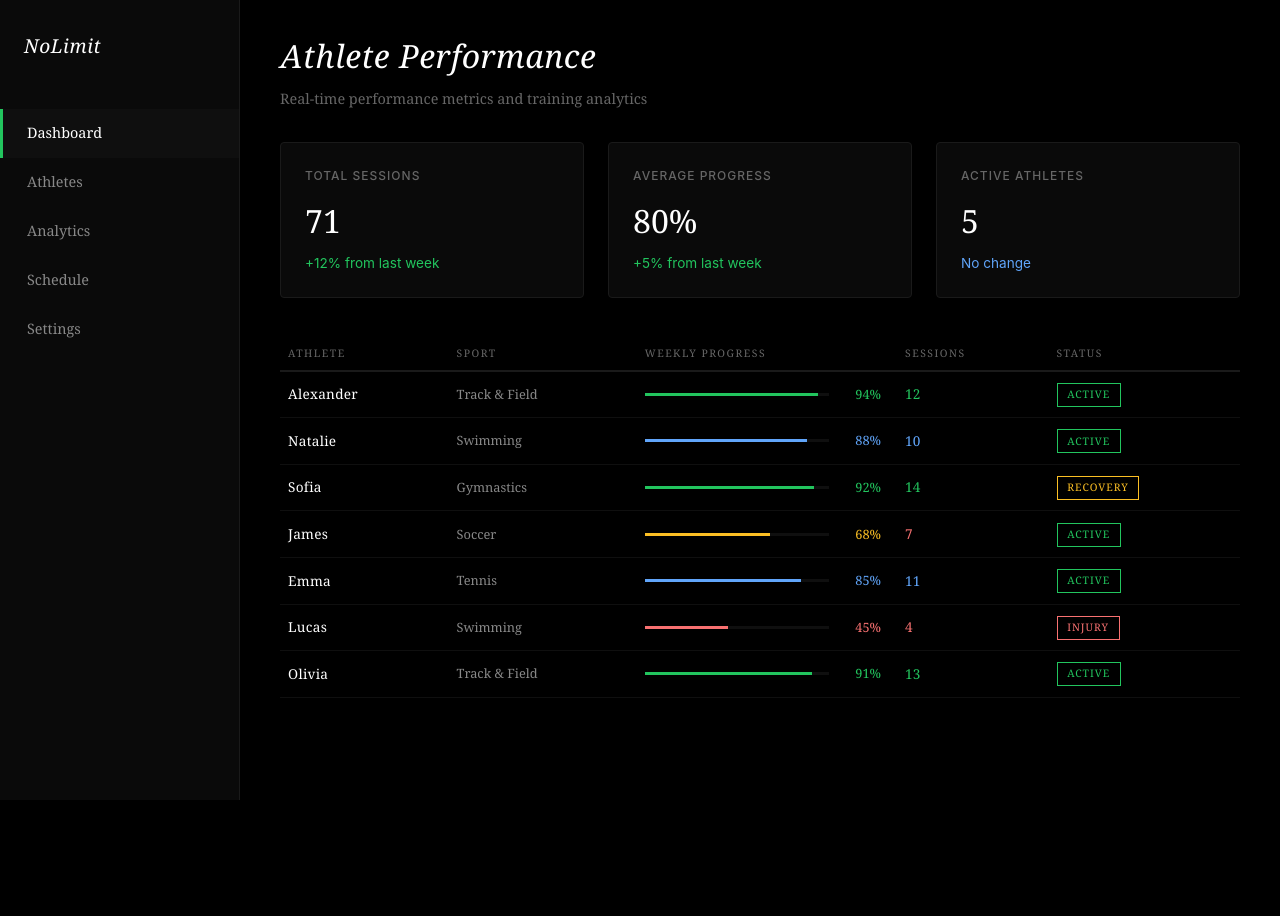
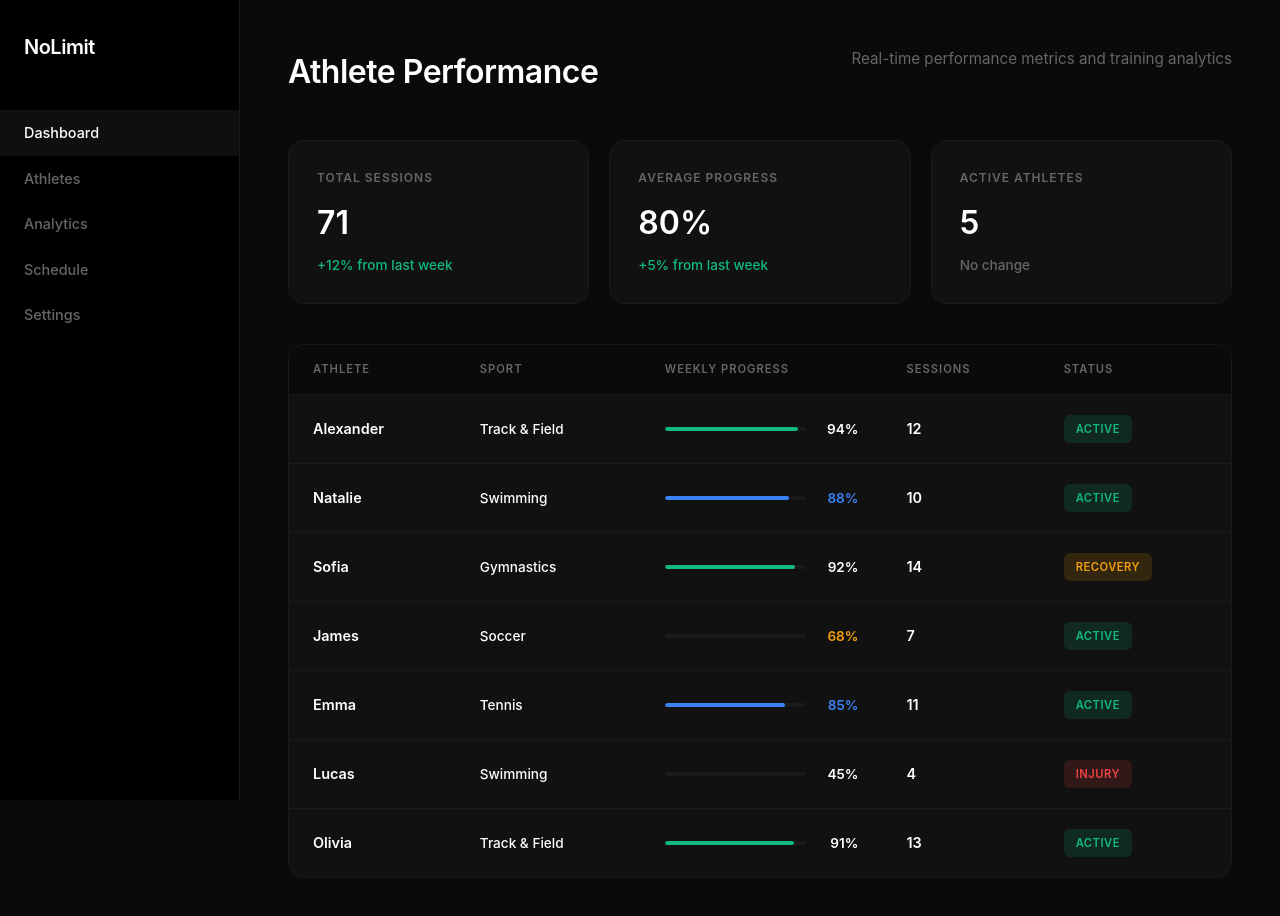
Before and after one commit to M3kko/nolimit_dashboard, a React (Create React App) app in the folder nolimit-dashboard/: page / in a window 1280 px wide. Shown: the top 916 px of the page. Before the commit the page ends 800 px from the top, so only its background shows below. Built offline with nearby package versions, Linux system fonts and the light colour scheme.

Commit message:
revamped css + working on lightmode now

```diff
--- a/nolimit-dashboard/src/App.css
+++ b/nolimit-dashboard/src/App.css
@@ -5,13 +5,13 @@
 }
 
 body {
-  background: #000000;
+  background: #0a0a0a;
   color: #ffffff;
-  font-family: 'Georgia', 'Times New Roman', 'Palatino', serif;
+  font-family: -apple-system, BlinkMacSystemFont, 'Segoe UI', 'Roboto', sans-serif;
   font-weight: 400;
-  font-size: 14px;
+  font-size: 15px;
   line-height: 1.5;
-  overflow-x: hidden;
+  -webkit-font-smoothing: antialiased;
 }
 
 .App {
@@ -21,7 +21,7 @@ body {
 
 .Sidebar {
   width: 240px;
-  background: #0a0a0a;
+  background: #000000;
   border-right: 1px solid #1a1a1a;
   padding: 2rem 0;
   position: fixed;
@@ -36,10 +36,10 @@ body {
 }
 
 .sidebar-logo h2 {
-  font-size: 1.2rem;
-  font-weight: 500;
-  letter-spacing: 0.5px;
-  font-style: italic;
+  font-size: 1.25rem;
+  font-weight: 600;
+  letter-spacing: -0.5px;
+  color: #ffffff;
 }
 
 .nav-menu {
@@ -47,68 +47,64 @@ body {
 }
 
 .nav-item {
-  padding: 0.85rem 1.5rem;
+  padding: 0.75rem 1.5rem;
   cursor: pointer;
-  transition: all 0.2s ease;
-  border-left: 3px solid transparent;
+  transition: background 0.2s;
   font-size: 0.9rem;
-  color: #888888;
+  font-weight: 500;
+  color: #666666;
 }
 
 .nav-item:hover {
   background: #0f0f0f;
   color: #ffffff;
-  border-left-color: #3b82f6;
 }
 
 .nav-item.active {
   background: #0f0f0f;
   color: #ffffff;
-  border-left-color: #22c55e;
 }
 
 .main-content {
   flex: 1;
   margin-left: 240px;
-  padding: 2rem 2.5rem;
+  padding: 3rem;
+  max-width: 1400px;
 }
 
 .dashboard-header {
-  margin-bottom: 2rem;
+  margin-bottom: 2.5rem;
+  display: flex;
+  justify-content: space-between;
+  align-items: flex-start;
 }
 
 .dashboard-header h1 {
   font-size: 2rem;
-  font-weight: 400;
-  letter-spacing: 0.5px;
-  margin-bottom: 0.5rem;
+  font-weight: 600;
+  letter-spacing: -0.5px;
+  margin-bottom: 0.25rem;
   color: #ffffff;
-  font-style: italic;
 }
 
 .subtitle {
   color: #666666;
-  font-size: 0.9rem;
+  font-size: 0.95rem;
   font-weight: 400;
 }
 
 .insights-bar {
   display: grid;
-  grid-template-columns: repeat(auto-fit, minmax(240px, 1fr));
-  gap: 1.5rem;
+  grid-template-columns: repeat(3, 1fr);
+  gap: 1.25rem;
   margin-bottom: 2.5rem;
 }
 
 .insight-card {
-  background: #0a0a0a;
+  background: #111111;
   border: 1px solid #1a1a1a;
-  padding: 1.5rem;
-  border-radius: 4px;
-  transition: border-color 0.2s ease;
-}
-
-.insight-card:hover {
-  border-color: #2a2a2a;
+  padding: 1.75rem;
+  border-radius: 16px;
 }
 
 .insight-label {
@@ -117,94 +113,87 @@ body {
   letter-spacing: 1px;
   color: #666666;
   margin-bottom: 0.75rem;
-  font-family: -apple-system, BlinkMacSystemFont, 'Segoe UI', sans-serif;
-  font-weight: 500;
+  font-weight: 600;
 }
 
 .insight-value {
   font-size: 2rem;
-  font-weight: 400;
+  font-weight: 600;
   margin-bottom: 0.5rem;
-  font-variant-numeric: tabular-nums;
+  color: #ffffff;
 }
 
 .insight-change {
   font-size: 0.85rem;
-  font-family: -apple-system, BlinkMacSystemFont, 'Segoe UI', sans-serif;
+  font-weight: 500;
 }
 
 .insight-change.positive {
-  color: #22c55e;
+  color: #10b981;
 }
 
 .insight-change.negative {
-  color: #f87171;
+  color: #ef4444;
 }
 
 .insight-change.neutral {
-  color: #60a5fa;
-}
-
-.section-header {
-  margin-bottom: 1.5rem;
-  padding-bottom: 0.75rem;
-  border-bottom: 1px solid #1a1a1a;
-}
-
-.section-header h2 {
-  font-size: 1.1rem;
-  font-weight: 500;
-  letter-spacing: 0.5px;
-  font-style: italic;
-  color: #ffffff;
+  color: #666666;
 }
 
 .athlete-table {
   width: 100%;
-  border-collapse: collapse;
-  font-variant-numeric: tabular-nums;
+  border-collapse: separate;
+  border-spacing: 0;
+  background: #111111;
+  border: 1px solid #1a1a1a;
+  border-radius: 16px;
+  overflow: hidden;
 }
 
 .athlete-table thead {
-  border-bottom: 2px solid #1a1a1a;
+  background: #0a0a0a;
 }
 
 .athlete-table th {
   text-align: left;
-  padding: 0.5rem 1rem 0.5rem 0.5rem;
-  font-weight: 500;
-  font-size: 0.65rem;
+  padding: 1rem 1.5rem;
+  font-weight: 600;
+  font-size: 0.7rem;
   text-transform: uppercase;
-  letter-spacing: 1.5px;
+  letter-spacing: 1px;
   color: #666666;
+  border-bottom: 1px solid #1a1a1a;
 }
 
 .athlete-table td {
-  padding: 0.65rem 1rem 0.65rem 0.5rem;
-  border-bottom: 1px solid #0f0f0f;
-  font-weight: 400;
-  vertical-align: middle;
+  padding: 1.25rem 1.5rem;
+  border-bottom: 1px solid #1a1a1a;
+  color: #ffffff;
+}
+
+.athlete-table tbody tr:last-child td {
+  border-bottom: none;
 }
 
 .athlete-table tbody tr:hover {
-  background: #0a0a0a;
+  background: #0f0f0f;
 }
 
 .athlete-name {
-  font-weight: 500;
-  font-size: 0.85rem;
-  letter-spacing: 0.3px;
+  font-weight: 600;
+  font-size: 0.9rem;
+  color: #ffffff;
 }
 
 .athlete-sport {
-  color: #888888;
-  font-size: 0.8rem;
+  color: #666666;
+  font-size: 0.85rem;
+  font-weight: 500;
 }
 
 .sessions-count {
-  font-size: 0.85rem;
-  font-weight: 500;
-  font-variant-numeric: tabular-nums;
+  font-size: 0.9rem;
+  font-weight: 600;
 }
 
 .progress-cell {
@@ -215,94 +204,137 @@ body {
 
 .progress-bar-container {
   flex: 1;
-  height: 3px;
-  background: #0f0f0f;
-  border-radius: 0;
+  height: 4px;
+  background: #1a1a1a;
+  border-radius: 2px;
   overflow: hidden;
 }
 
 .progress-bar {
   height: 100%;
-  transition: none;
+  border-radius: 2px;
 }
 
 .progress-text {
-  font-size: 0.8rem;
-  font-weight: 500;
+  font-size: 0.85rem;
+  font-weight: 600;
   min-width: 40px;
   text-align: right;
-  font-variant-numeric: tabular-nums;
 }
 
-.progress-excellent {
-  color: #22c55e;
+.progess-excellent {
+  color: #10b981;
 }
 
 .progress-bar.progress-excellent {
-  background: #22c55e;
+  background: #10b981;
 }
 
 .progress-good {
-  color: #60a5fa;
+  color: #3b82f6;
 }
 
 .progress-bar.progress-good {
-  background: #60a5fa;
+  background: #3b82f6
 }
 
 .progress-moderate {
-  color: #fbbf24;
+  color: #f59e0b;
 }
 
 .progress-bar.progress-moderate {
-  background: #fbbf24;
+  color: #f59e0b;
 }
 
-.progress-low {
-  color: #f87171;
-}
-
-.progress-bar.progress-low {
-  background: #f87171;
+.progres-bar.progress-low {
+  background: #ef4444
 }
 
 .status-indicator {
   display: inline-block;
-  padding: 0.2rem 0.6rem;
-  border-radius: 0;
-  font-size: 0.65rem;
-  font-weight: 500;
-  letter-spacing: 1px;
+  padding: 0.35rem 0.75rem;
+  border-radius: 6px;
+  font-size: 0.7rem;
+  font-weight: 600;
+  letter-spacing: 0.5px;
   text-transform: uppercase;
-  border: 1px solid;
 }
 
 .status-active {
-  background: transparent;
-  color: #22c55e;
-  border-color: #22c55e;
+  background: rgba(16,185, 129, 0.15);
+  color: #10b981;
 }
 
 .status-recovery {
-  background: transparent;
-  color: #fbbf24;
-  border-color: #fbbf24;
+  background: rgba(245, 158, 11, 0.15);
+  color: #f59e0b;
 }
 
 .status-injury {
-  background: transparent;
-  color: #f87171;
-  border-color: #f87171;
+  background: rgba(239, 68, 68, 0.15);
+  color: #ef4444;
 }
 
 .metric-high {
-  color: #22c55e;
+  color: #10b981;
 }
 
 .metric-medium {
-  color: #60a5fa;
+  color: #3b82f6
 }
 
 .metric-low {
-  color: #f87171;
+  color: #ef4444;
 }
+
+
+.theme-toggle {
+  background: #111111;
+  border: 1px solid #1a1a1a;
+  border-radius: 10px;
+  padding: 0.6rem 1rem;
+  font-size: 1.2rem;
+  cursor: pointer;
+  transition: all 0.2s;
+}
+
+.theme-toggle:hover {
+  background: #1a1a1a;
+  transform: scale(1.05);
+}
+
+.light-mode {
+  background: #f5f5f5;
+  color: #1a1a1a;
+}
+
+.light-mode .Sidebar {
+  background: #ffffff;
+  border-right: 1px solid #e5e5d5;
+}
+
+.light-mode .sidebar-logo h2 {
+  color: #1a1a1a;
+}
+
+.light-mode .nav-item {
+  color: #666666;
+}
+
+.light-mode .nav-item:hover{
+  background: #f5f5f5;
+  color: #1a1a1a;
+}
+
+.light-mode .nav-item.active {
+  background: #f0fdf4;
+  color: #10b981;
+}
+
+.light-mode .dashboard-header h1{
+  color: #1a1a1a;
+}
+
+.light-mode .subtitle {
+  color: #666666;
+}
```
